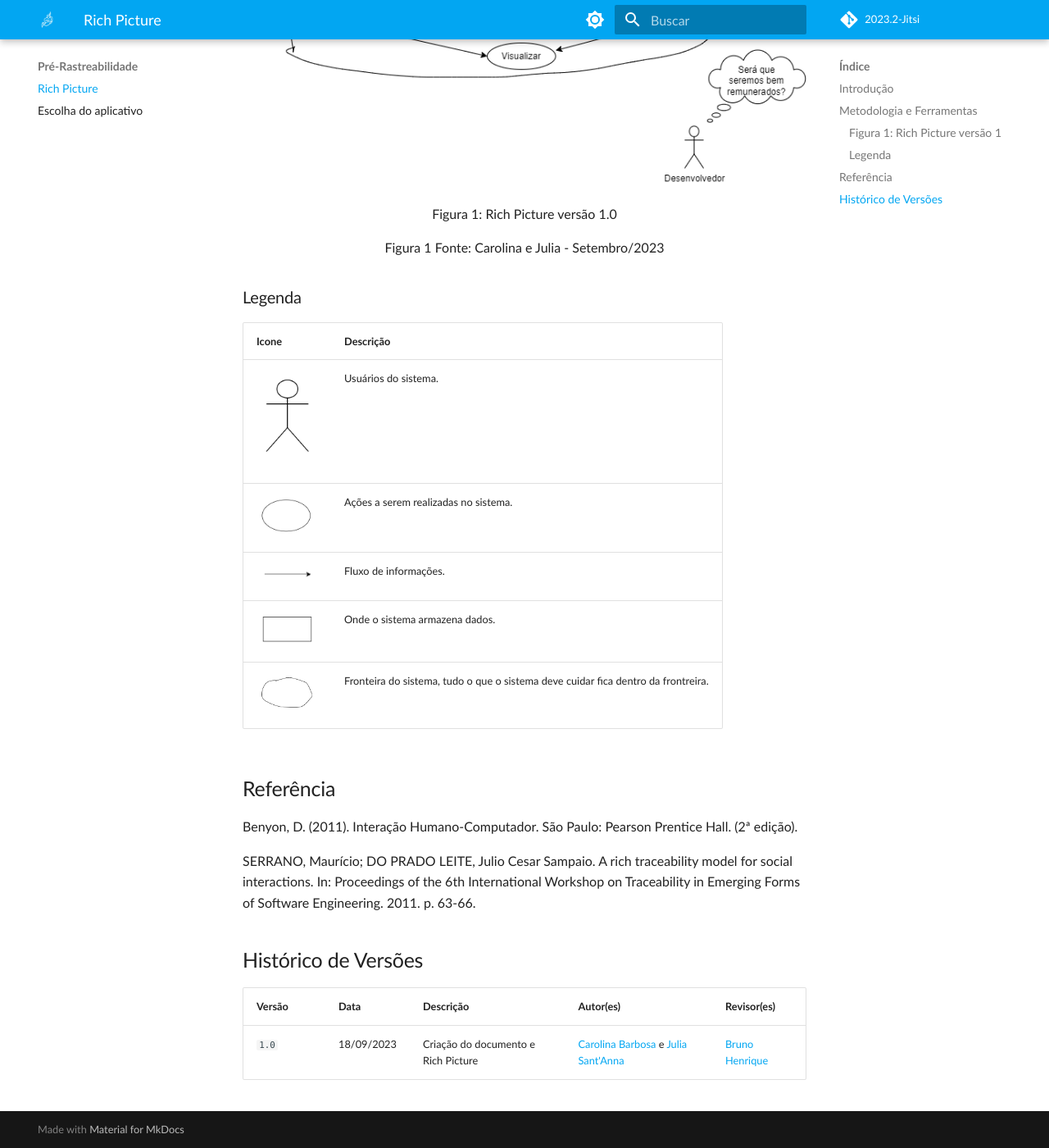
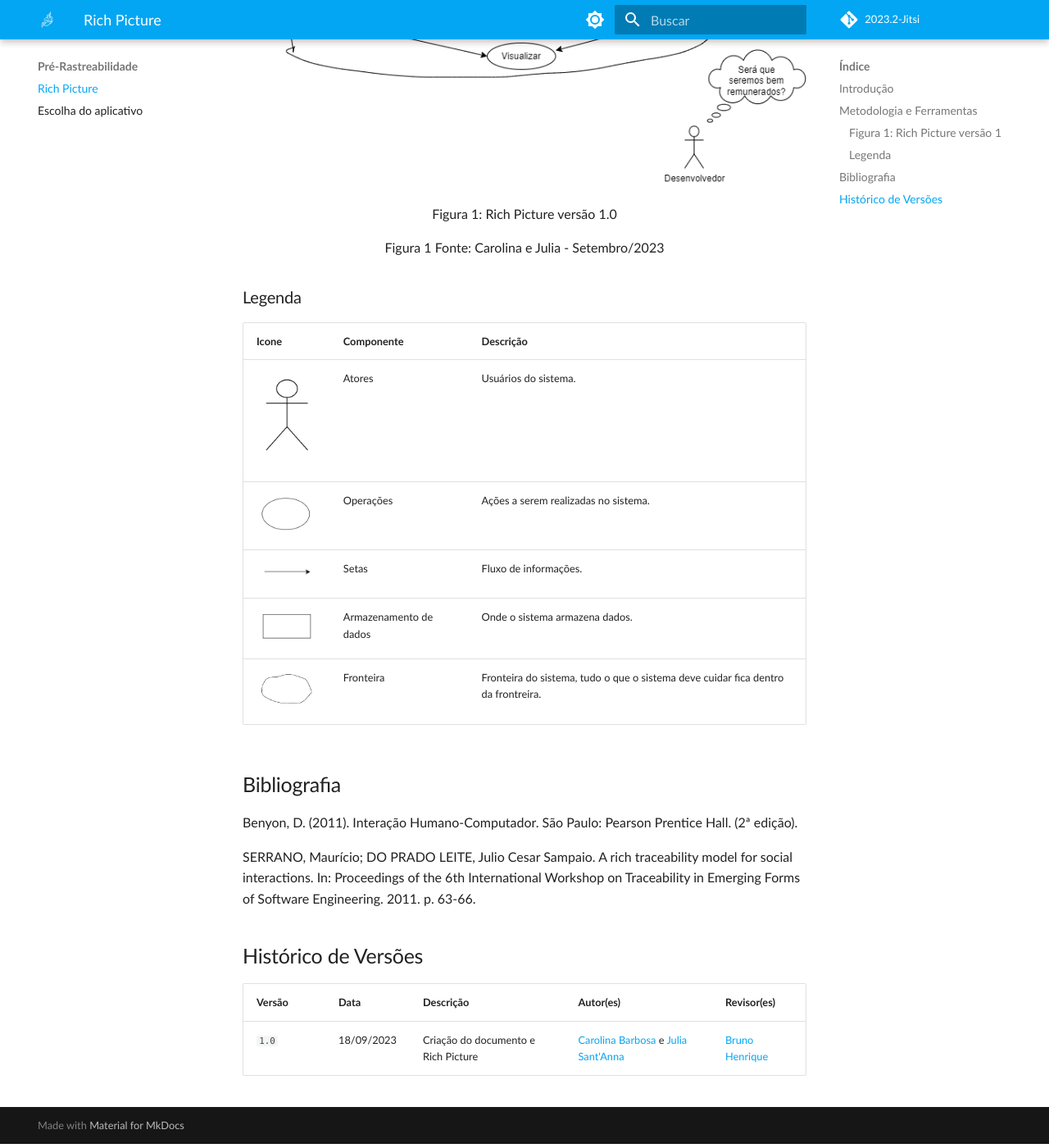
Before and after one commit to Requisitos-de-Software/2023.2-Jitsi, an MkDocs documentation site: the page built from docs/PreRastreabilidade/RichPicture.md, in a window 1280 px wide and 1400 px high, scrolled down 928 px. Shown: the whole window at 82% size. Built offline with MkDocs 1.6.1 and Material for MkDocs 9.7.7, drawn with Linux system fonts in a browser that asks for light colours; some web fonts are replaced; comment, search, counter and statistics services are not loaded.

Commit message:
corrigindo legenda do rp

```diff
--- a/docs/PreRastreabilidade/RichPicture.md
+++ b/docs/PreRastreabilidade/RichPicture.md
@@ -15,15 +15,15 @@ Para criar o rich picture, utilizamos a ferramenta draw.io. Inicialmente, realiz
 
 ### Legenda
 
-| Icone | Descrição |
-| ------- | ----------- |
-| <img src="https://raw.githubusercontent.com/Requisitos-de-Software/2023.2-Jitsi/main/docs/assets/Atores.png" alt="Atores" width=75px> | Usuários do sistema. |
-| <img src="https://raw.githubusercontent.com/Requisitos-de-Software/2023.2-Jitsi/main/docs/assets/Operacoes.png" alt="Operações" width=75px> | Ações a serem realizadas no sistema. |
-| <img src="https://raw.githubusercontent.com/Requisitos-de-Software/2023.2-Jitsi/main/docs/assets/Setas.png" alt="Setas" width=75px> | Fluxo de informações. |
-| <img src="https://raw.githubusercontent.com/Requisitos-de-Software/2023.2-Jitsi/main/docs/assets/Dados.png" alt="Armazenamento de dados" width=75px> | Onde o sistema armazena dados. |
-| <img src="https://raw.githubusercontent.com/Requisitos-de-Software/2023.2-Jitsi/main/docs/assets/Fronteira.png" alt="Fronteira" width=75px> | Fronteira do sistema, tudo o que o sistema deve cuidar fica dentro da frontreira. |
+| Icone | Componente | Descrição |
+| ------- |---------- | ----------- |
+| <img src="https://raw.githubusercontent.com/Requisitos-de-Software/2023.2-Jitsi/main/docs/assets/Atores.png" alt="Atores" width=75px> | Atores | Usuários do sistema. |
+| <img src="https://raw.githubusercontent.com/Requisitos-de-Software/2023.2-Jitsi/main/docs/assets/Operacoes.png" alt="Operações" width=75px> | Operações | Ações a serem realizadas no sistema. |
+| <img src="https://raw.githubusercontent.com/Requisitos-de-Software/2023.2-Jitsi/main/docs/assets/Setas.png" alt="Setas" width=75px> | Setas | Fluxo de informações. |
+| <img src="https://raw.githubusercontent.com/Requisitos-de-Software/2023.2-Jitsi/main/docs/assets/Dados.png" alt="Armazenamento de dados" width=75px> | Armazenamento de dados | Onde o sistema armazena dados. |
+| <img src="https://raw.githubusercontent.com/Requisitos-de-Software/2023.2-Jitsi/main/docs/assets/Fronteira.png" alt="Fronteira" width=75px> | Fronteira | Fronteira do sistema, tudo o que o sistema deve cuidar fica dentro da frontreira. |
 
-## Referência
+## Bibliografia
 
 Benyon, D. (2011). Interação Humano-Computador. São Paulo: Pearson Prentice Hall. (2ª edição).
 
```
Also changed, not shown: docs/PreRastreabilidade/AppEscolhido.md (+7 -0 lines), docs/Termo de Uso.md (renamed from docs/PreRastreabilidade/Termo de Uso.md, +1 -1 lines).
